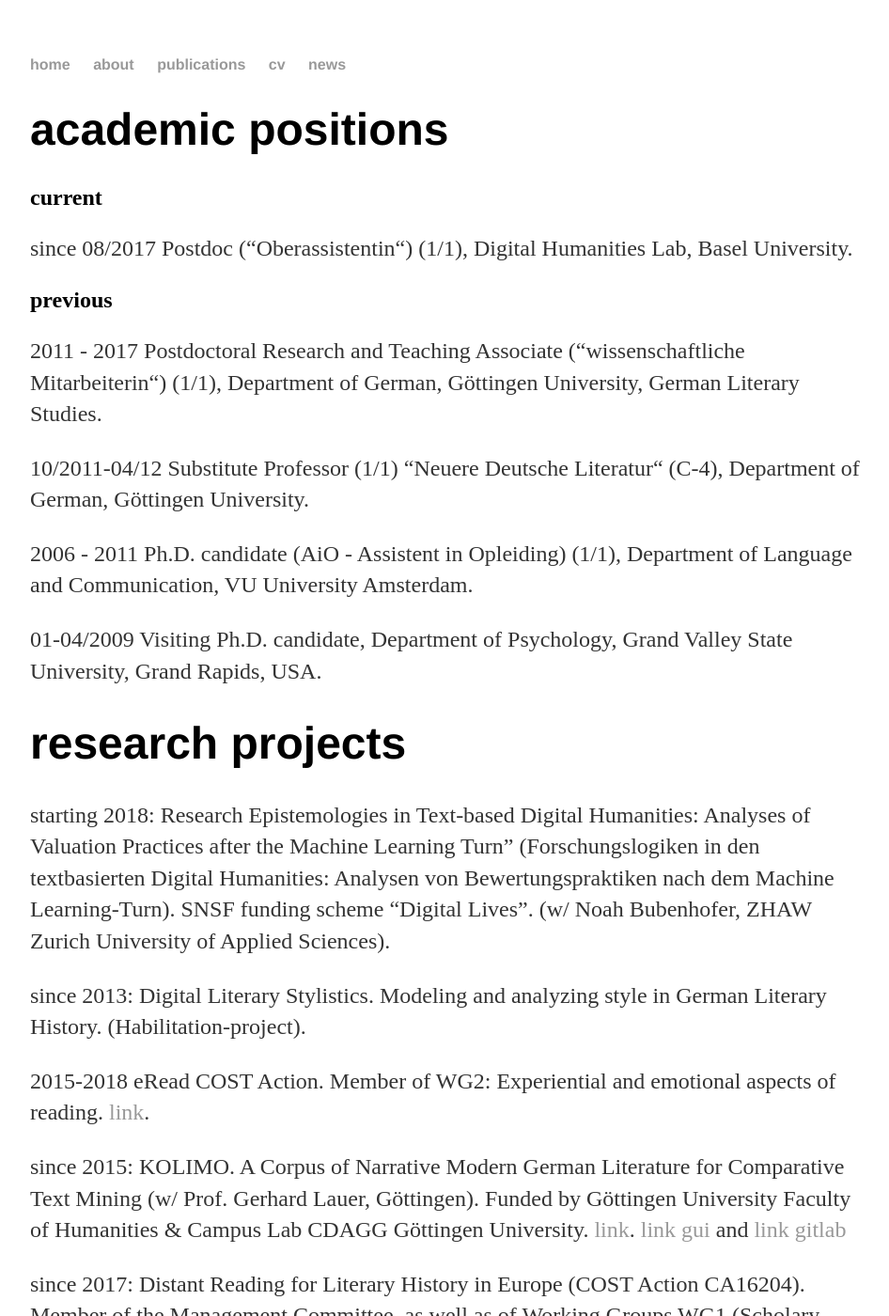
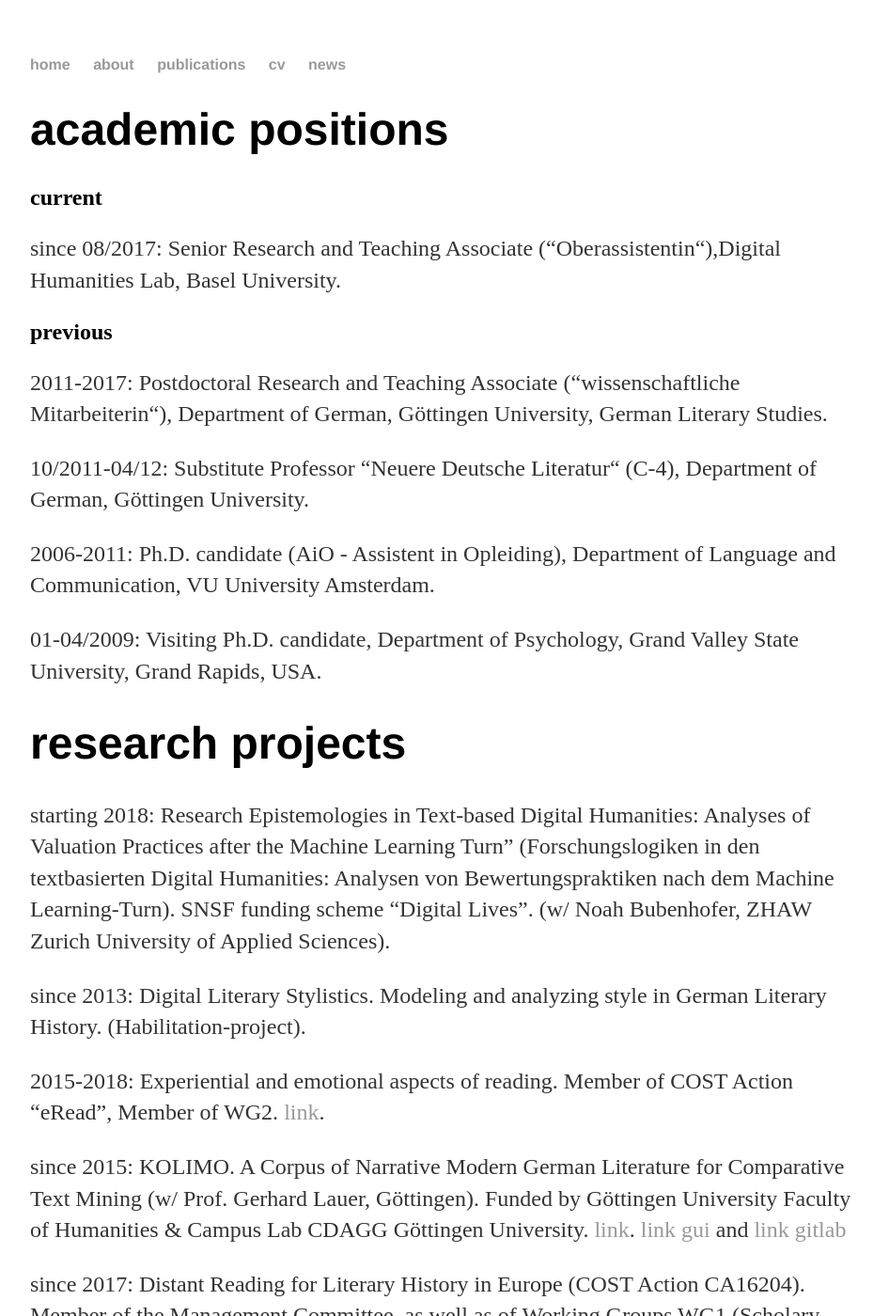
Before and after one commit to jberenike/jberenike.github.io, a Jekyll site: the page built from cv.md, in a window 1280 px wide and 1400 px high. Shown: the whole window at 94% size, without its empty margins (160-1106 px from the left). Built offline with Jekyll 4.4.1, drawn with Linux system fonts in a browser that asks for light colours; some of the changed text lies outside the part shown.

Commit message:
Update cv.md

```diff
--- a/cv.md
+++ b/cv.md
@@ -6,16 +6,16 @@ title: j. berenike herrmann
 
 # academic positions
 ## current
-since 08/2017  Postdoc (“Oberassistentin“) (1/1),	Digital Humanities Lab, Basel University.
+since 08/2017: Senior Research and Teaching Associate (“Oberassistentin“),Digital Humanities Lab, Basel University.
 
 ## previous
-2011 - 2017 Postdoctoral Research and Teaching Associate (“wissenschaftliche Mitarbeiterin“) (1/1), Department of German, Göttingen University, German Literary Studies.
+2011-2017: Postdoctoral Research and Teaching Associate (“wissenschaftliche Mitarbeiterin“), Department of German, Göttingen University, German Literary Studies.
 
-10/2011-04/12	Substitute Professor (1/1) “Neuere Deutsche Literatur“ (C-4), Department of German, Göttingen University.
+10/2011-04/12: Substitute Professor “Neuere Deutsche Literatur“ (C-4), Department of German, Göttingen University.
 
-2006 - 2011  Ph.D. candidate (AiO - Assistent in Opleiding) (1/1), Department of Language and Communication, VU University Amsterdam.
+2006-2011: Ph.D. candidate (AiO - Assistent in Opleiding), Department of Language and Communication, VU University Amsterdam.
 
-01-04/2009  Visiting Ph.D. candidate, Department of Psychology, Grand Valley State University, Grand Rapids, USA.
+01-04/2009: Visiting Ph.D. candidate, Department of Psychology, Grand Valley State University, Grand Rapids, USA.
 
 # research projects
 
@@ -23,10 +23,9 @@ starting 2018: Research Epistemologies in Text-based Digital Humanities: Analyse
 
 since 2013:	Digital Literary Stylistics. Modeling and analyzing style in German Literary History. (Habilitation-project).
 
-2015-2018	eRead COST Action. Member of WG2: Experiential and emotional aspects of reading. [link](http://ereadcost.eu/).
+2015-2018: Experiential and emotional aspects of reading. Member of COST Action "eRead", Member of WG2. [link](http://ereadcost.eu/).
 
 since 2015: KOLIMO. A Corpus of Narrative Modern German Literature for Comparative Text Mining (w/ Prof. Gerhard Lauer, Göttingen). Funded by Göttingen University Faculty of Humanities & Campus Lab CDAGG Göttingen University. [link](https://www.kolimo.uni-goettingen.de/). [link gui](https://kolimo.uni-goettingen.de/index.html) and [link gitlab](https://gitlab.gwdg.de/kolimo/exist-app)
-
 
 since 2017: Distant Reading for Literary History in Europe (COST Action CA16204). Member of the Management Committee, as well as of Working Groups WG1 (Scholary Resources) and WG2 (Methods and tools).
 
@@ -55,7 +54,7 @@ March-October 2016: CAPSGOE – Computer-based Analysis of Personal Style Goetti
 
 11/2013	A.T. Kearney Scholarship, Falling Walls Conference Berlin.
 
-2009	Nominated for Best Ph.D. Student Paper at Annual Meeting of the Society for Text & Discourse (ST&D) 19, Rotterdam.</p>
+2009	Nominated for Best Ph.D. Student Paper at Annual Meeting of the Society for Text & Discourse (ST&D) 19, Rotterdam.
 
 # academic self-admininstration & organization
 
@@ -73,7 +72,7 @@ since 2014	Board Member Göttingen Dialog in Digital Humanities (GDDH), funded b
 
 Since 2012	Active Founding Member: ‘Göttinger philologisches Forum’ (GpF). An interdisciplinary research platform for postdocs of language and literature studies. [link](http://www.uni-Göttingen.de/en/351956.html)
 
-Since 2012	Active Founding Member: Digital Text analysis Working Group (TaWG), Göttingen Centre for Digital Humanities.[link](http://www.gcdh.de/en/research/digital-text-analysis/)
+Since 2012	Active Founding Member: Digital Text analysis Working Group (TaWG), Göttingen Centre for Digital Humanities. [link](http://www.gcdh.de/en/research/digital-text-analysis/)
 
 # conferences & workshops
 
```
